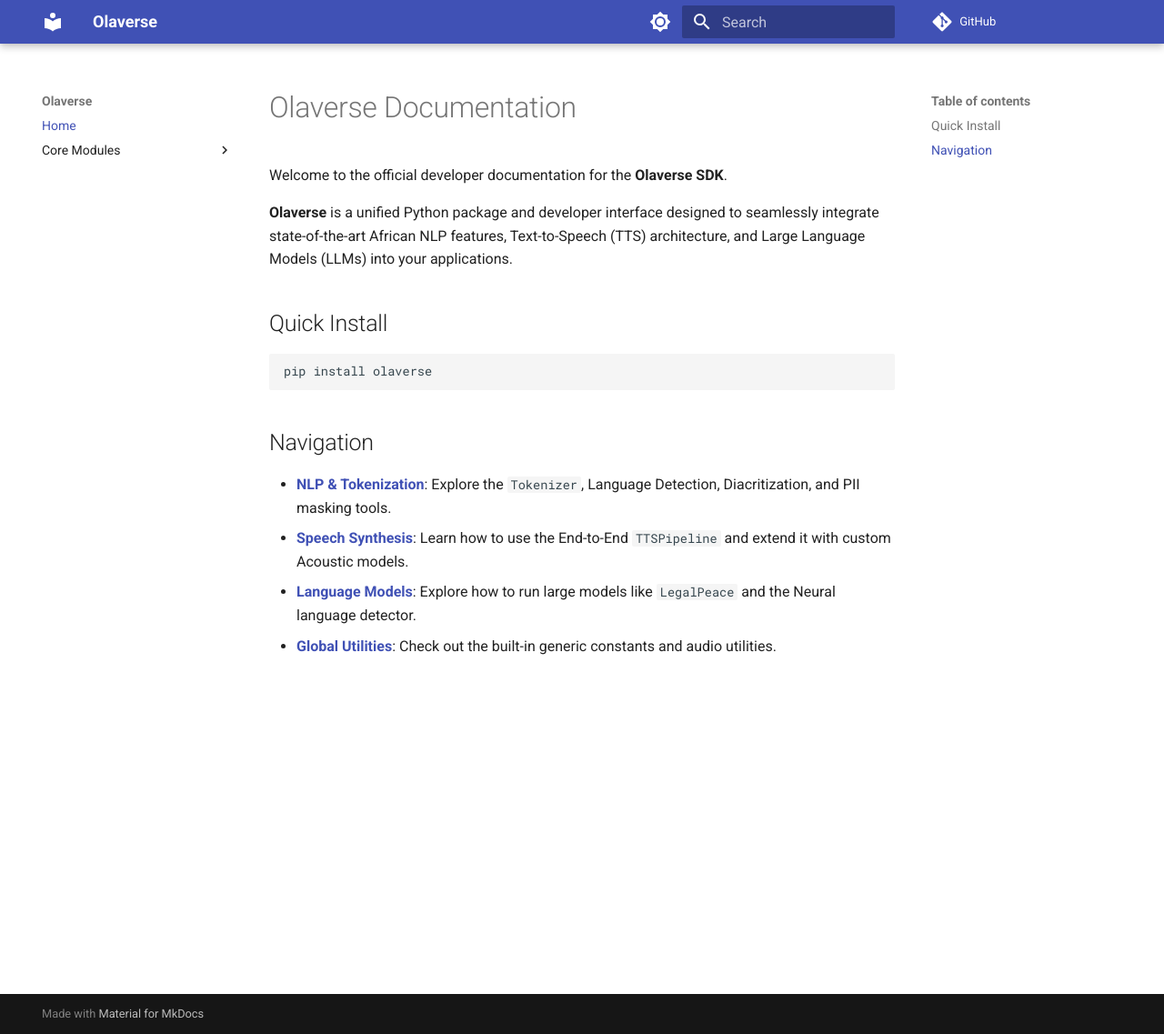
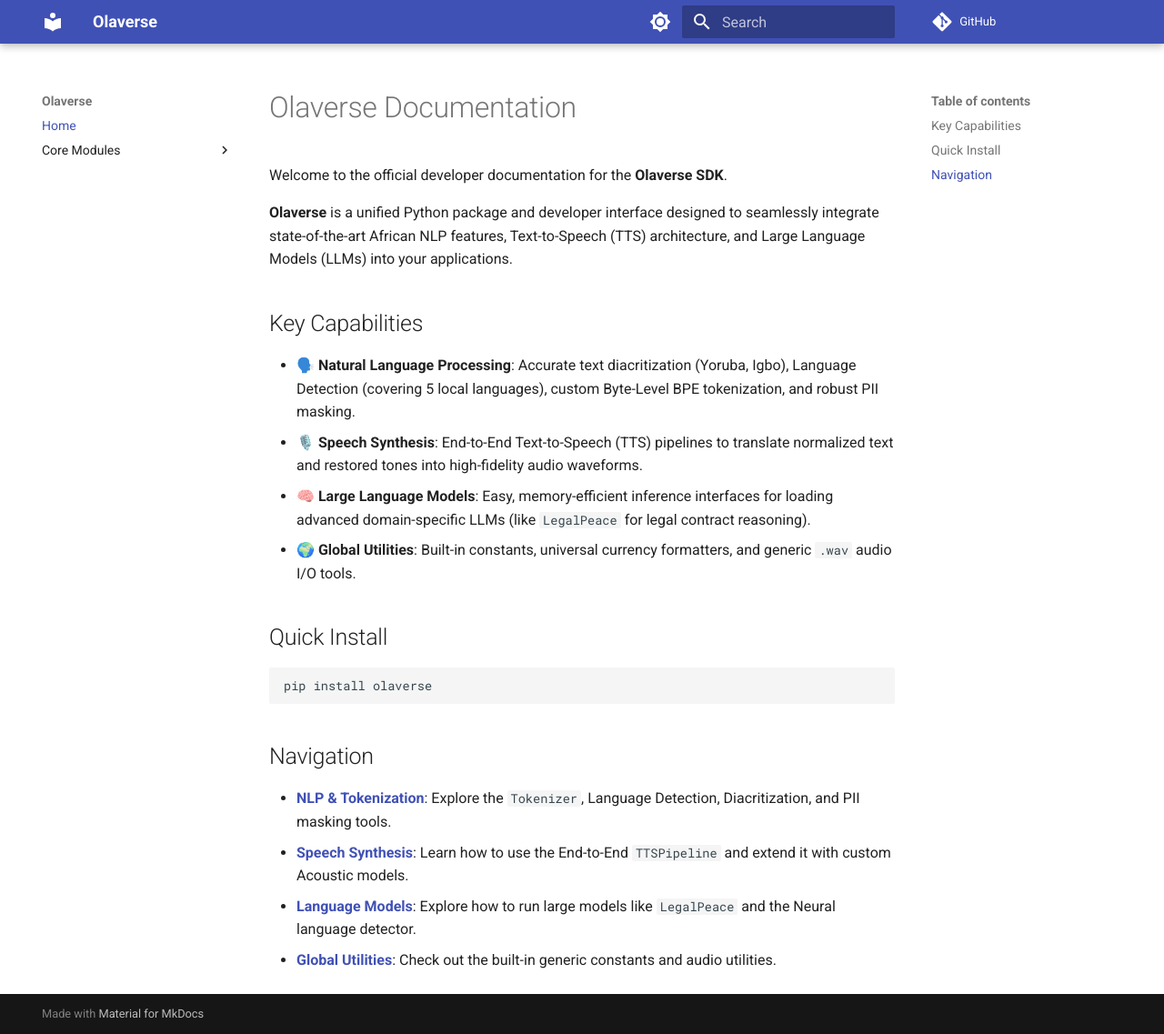
Before and after one commit to Olaverse-Labs/olaverse, an MkDocs documentation site: the page built from docs/index.md, in a window 1280 px wide and 1137 px high. Shown: the whole window at 91% size. Built offline with MkDocs 1.6.1 and Material for MkDocs 9.7.7, drawn with Linux system fonts in a browser that asks for light colours; comment, search, counter and statistics services are not loaded.

Commit message:
docs: Add Key Capabilities overview to homepage

```diff
--- a/docs/index.md
+++ b/docs/index.md
@@ -3,6 +3,13 @@
 Welcome to the official developer documentation for the **Olaverse SDK**.
 
 **Olaverse** is a unified Python package and developer interface designed to seamlessly integrate state-of-the-art African NLP features, Text-to-Speech (TTS) architecture, and Large Language Models (LLMs) into your applications.
+
+## Key Capabilities
+
+- **🗣️ Natural Language Processing**: Accurate text diacritization (Yoruba, Igbo), Language Detection (covering 5 local languages), custom Byte-Level BPE tokenization, and robust PII masking.
+- **🎙️ Speech Synthesis**: End-to-End Text-to-Speech (TTS) pipelines to translate normalized text and restored tones into high-fidelity audio waveforms.
+- **🧠 Large Language Models**: Easy, memory-efficient inference interfaces for loading advanced domain-specific LLMs (like `LegalPeace` for legal contract reasoning).
+- **🌍 Global Utilities**: Built-in constants, universal currency formatters, and generic `.wav` audio I/O tools.
 
 ## Quick Install
 
```
